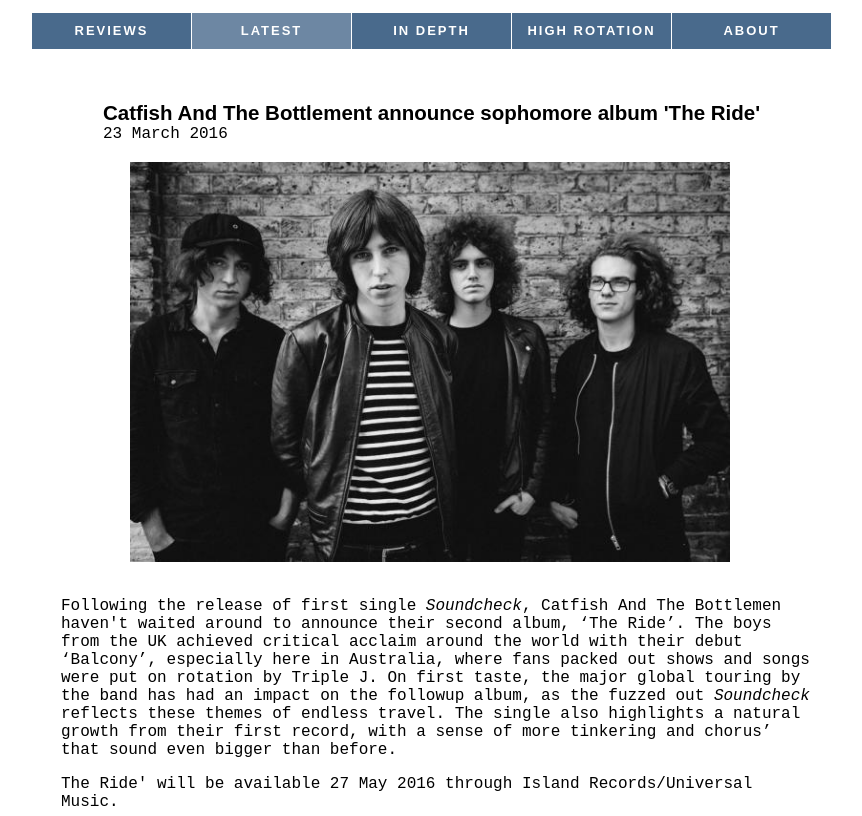
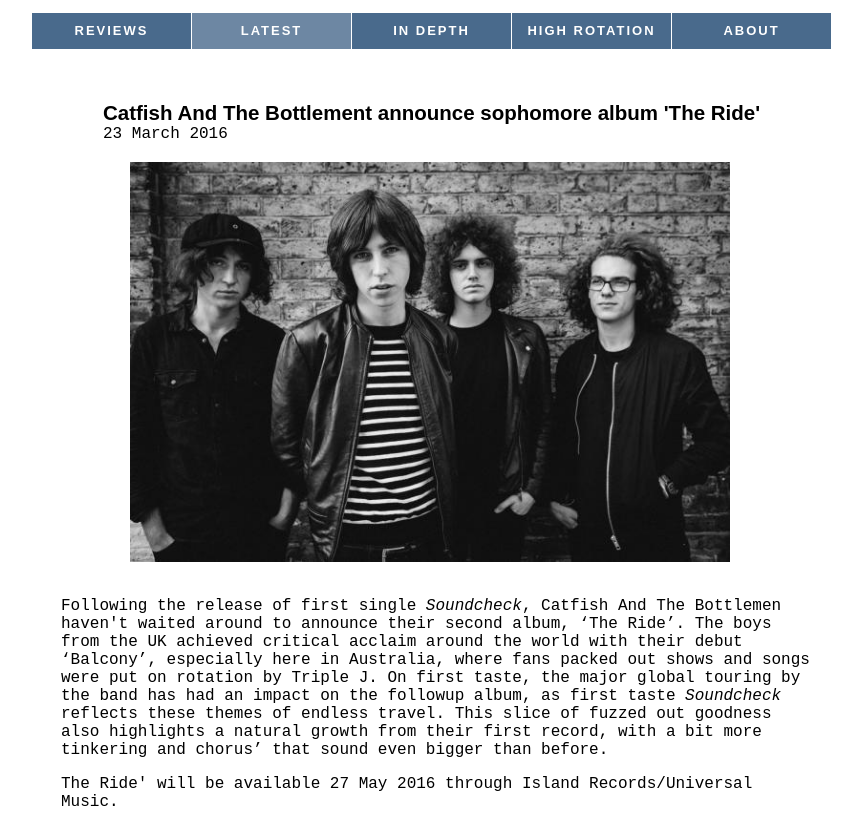
Before and after one commit to highrotations/highrotations.github.io, a plain HTML site: page catfish-theride.html in a window 1280 px wide. Shown: the part 208-1024 px from the top of the page, without its empty margins (199-1061 px from the left). Drawn offline with Linux system fonts and the light colour scheme.

Commit message:
Update catfish-theride.html

```diff
--- a/catfish-theride.html
+++ b/catfish-theride.html
@@ -45,7 +45,7 @@
     <table style="margin-top: -30px">
 
         <tr>
-    <td style="width: 750px; padding-right: 30px"><p>Following the release of first single <i>Soundcheck</i>, Catfish And The Bottlemen haven't waited around to announce their second album, ‘The Ride’. The boys from the UK achieved critical acclaim around the world with their debut ‘Balcony’, especially here in Australia, where fans packed out shows and songs were put on rotation by Triple J. On first taste, the major global touring by the band has had an impact on the followup album, as the fuzzed out <i>Soundcheck</i> reflects these themes of endless travel. The single also highlights a natural growth from their first record, with a sense of more tinkering and chorus’ that sound even bigger than before.
+    <td style="width: 750px; padding-right: 30px"><p>Following the release of first single <i>Soundcheck</i>, Catfish And The Bottlemen haven't waited around to announce their second album, ‘The Ride’. The boys from the UK achieved critical acclaim around the world with their debut ‘Balcony’, especially here in Australia, where fans packed out shows and songs were put on rotation by Triple J. On first taste, the major global touring by the band has had an impact on the followup album, as first taste <i>Soundcheck</i> reflects these themes of endless travel. This slice of fuzzed out goodness also highlights a natural growth from their first record, with a bit more tinkering and chorus’ that sound even bigger than before.
 </p><p>The Ride' will be available 27 May 2016 through Island Records/Universal Music.</p>
    </td>
     </tr>
```
